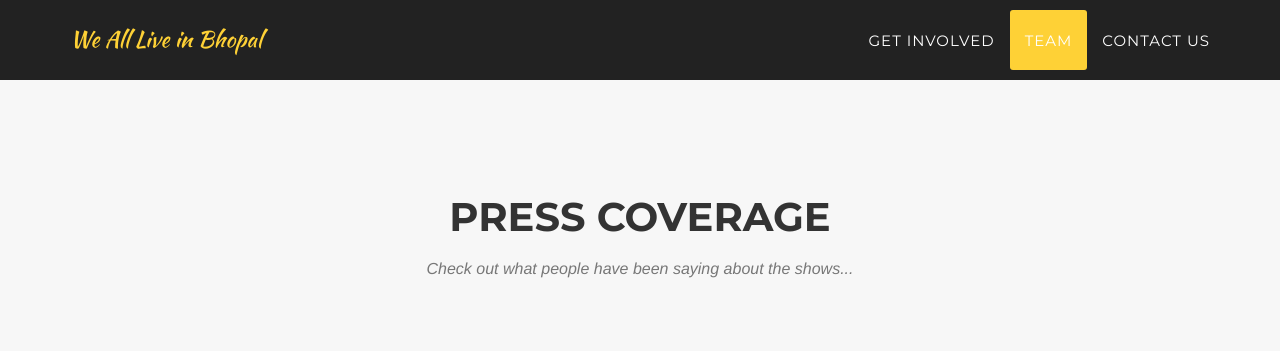
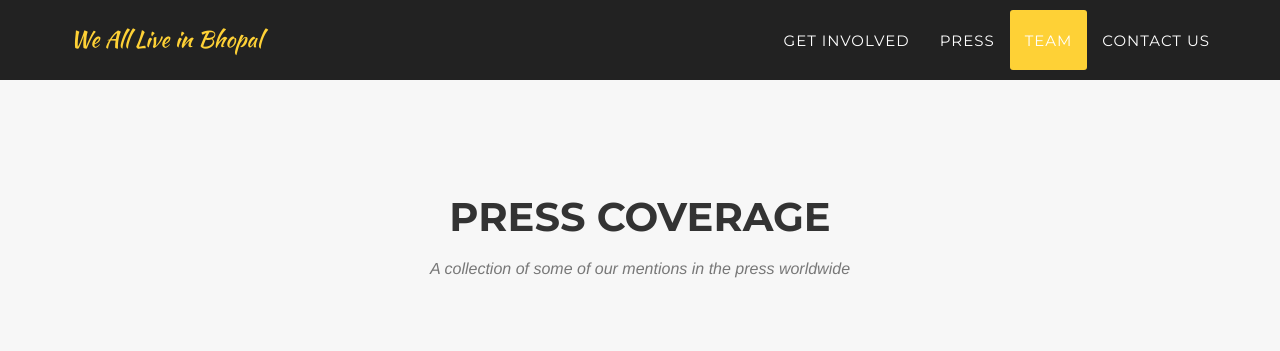
Before and after one commit to RATStheatre/Bhopal-materials, a Jekyll site: the page built from index.html, in a window 1280 px wide and 900 px high, scrolled down 2747 px. Shown: the top 351 px of the window. Built offline with Jekyll 4.4.1, drawn with Linux system fonts in a browser that asks for light colours; some web fonts are replaced.

Commit message:
Activated header

```diff
--- a/_includes/header.html
+++ b/_includes/header.html
@@ -21,10 +21,10 @@
                      <li>
                         <a class="page-scroll" href="#services">Get Involved</a>
                     </li>
+                    <li>
+                        <a class="page-scroll" href="#portfolio">Press</a>
+                    </li>
 <!--                    <li>
-                        <a class="page-scroll" href="#portfolio">Gallery</a>
-                    </li>
-                    <li>
                         <a class="page-scroll" href="#about">About</a>
                     </li> -->
                     <li>
--- a/_includes/portfolio_grid.html
+++ b/_includes/portfolio_grid.html
@@ -4,7 +4,7 @@
             <div class="row">
                 <div class="col-lg-12 text-center">
                     <h2 class="section-heading">Press Coverage</h2>
-                    <h3 class="section-subheading text-muted">Check out what people have been saying about the shows...</h3>
+                    <h3 class="section-subheading text-muted">A collection of some of our mentions in the press worldwide</h3>
                 </div>
             </div>
 
```
